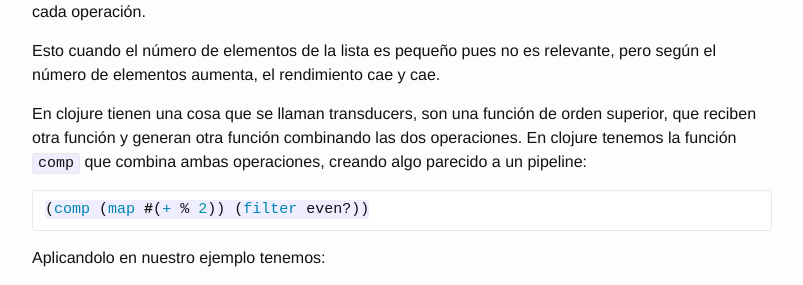
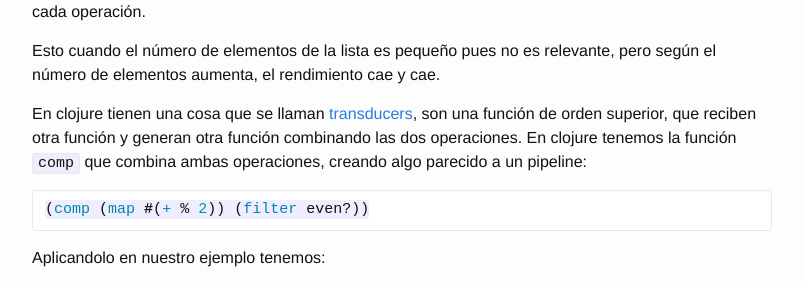
Before and after one commit to tonivade/tonivade.github.io, a Jekyll site: the page built from _posts/2026-03-08-diversion-con-transducers.markdown, in a window 1280 px wide and 900 px high, scrolled down 422 px. Shown: the part 155-440 px from the top of the window, without its empty margins (238-1041 px from the left). Built offline with Jekyll 4.4.1, drawn with Linux system fonts in a browser that asks for light colours; part of the change alters nothing that is shown.

````diff
--- a/_posts/2026-03-08-diversion-con-transducers.markdown
+++ b/_posts/2026-03-08-diversion-con-transducers.markdown
@@ -30,9 +30,10 @@ intermedias con cada operación.
 Esto cuando el número de elementos de la lista es pequeño pues no es relevante, pero según el número
 de elementos aumenta, el rendimiento cae y cae.
 
-En clojure tienen una cosa que se llaman transducers, son una función de orden superior, que reciben
-otra función y generan otra función combinando las dos operaciones. En clojure tenemos la función
-`comp` que combina ambas operaciones, creando algo parecido a un pipeline:
+En clojure tienen una cosa que se llaman [transducers](https://clojure.org/reference/transducers),
+son una función de orden superior, que reciben otra función y generan otra función combinando las dos
+operaciones. En clojure tenemos la función `comp` que combina ambas operaciones, creando algo parecido
+a un pipeline:
 
 ```clojure
 (comp (map #(+ % 2)) (filter even?))
````
